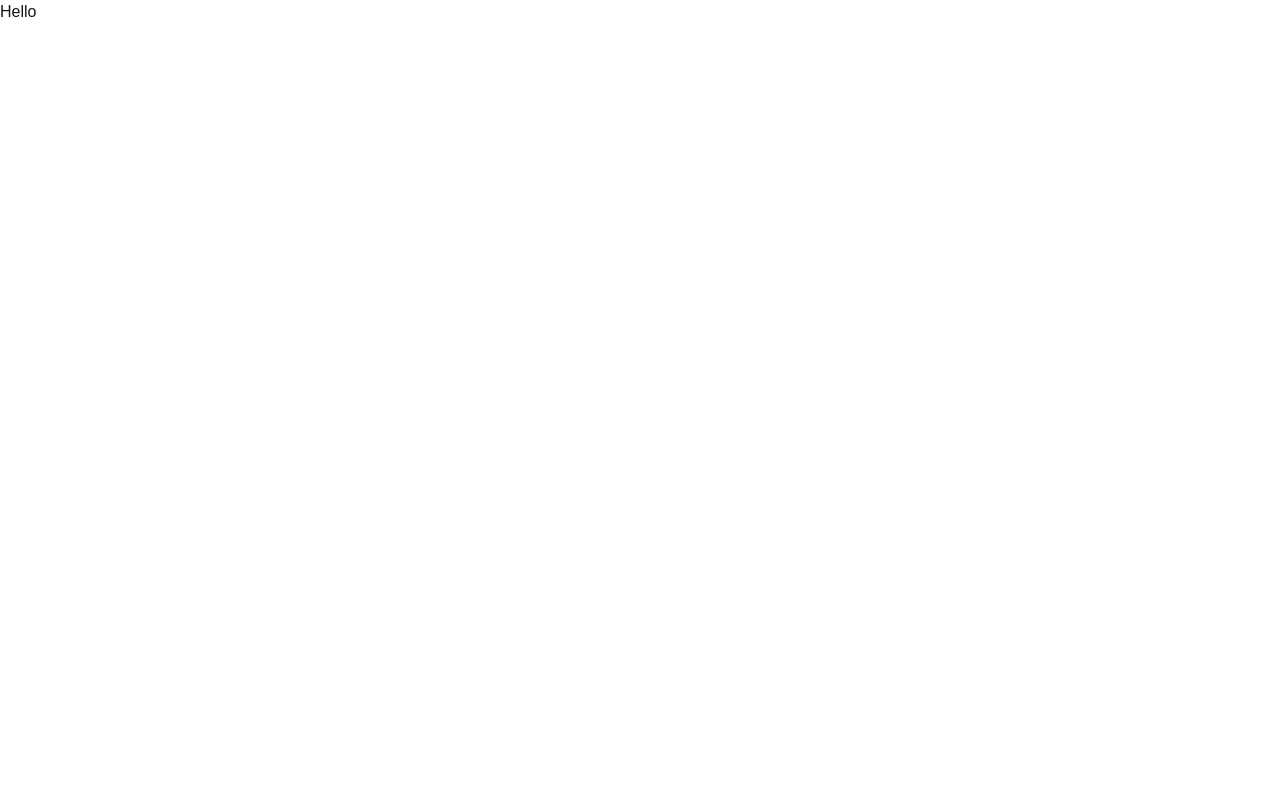
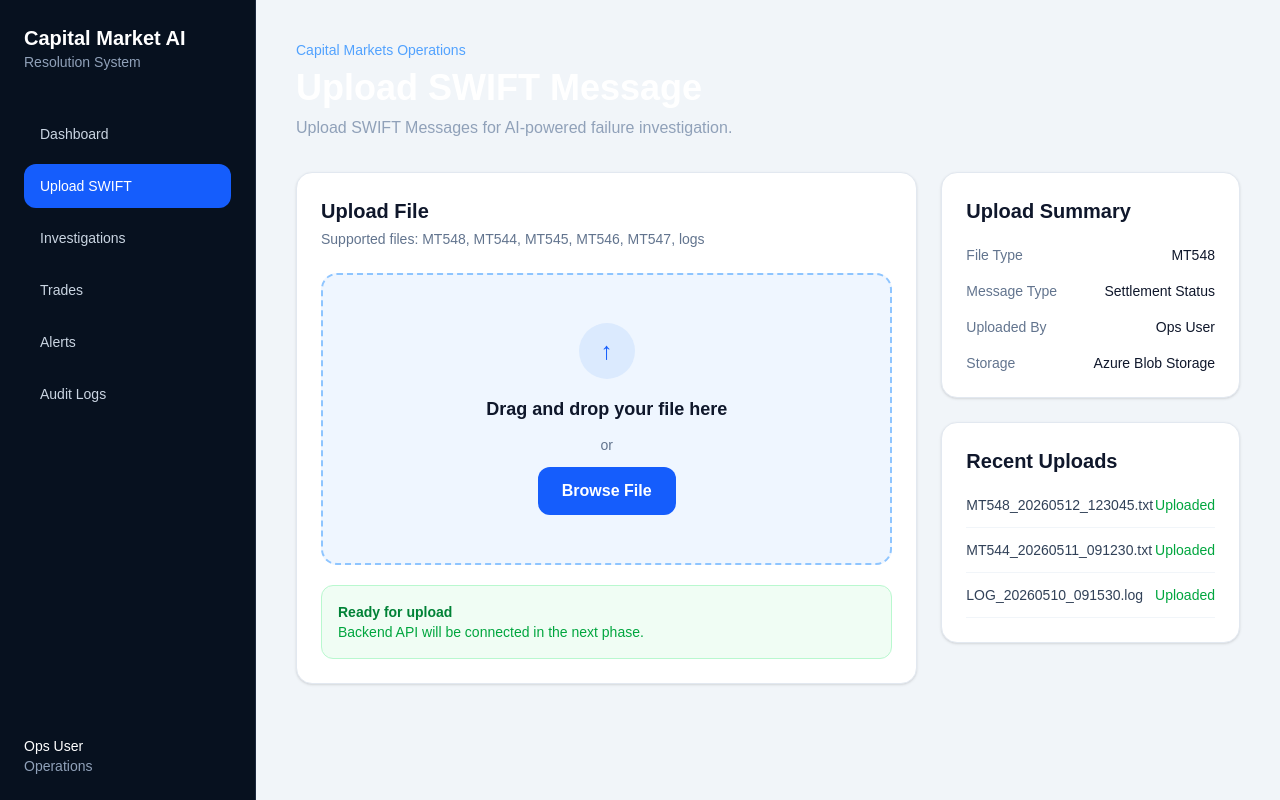
Before and after one commit to AnubhavBangari3/CapitalMarket-AI, a Next.js app in the folder aifrontend/: page / in a window 1280 px wide. Built offline with nearby package versions, Linux system fonts and the light colour scheme.

Commit message:
Frotnend Layout

```diff
--- a/aifrontend/src/app/page.tsx
+++ b/aifrontend/src/app/page.tsx
@@ -1,9 +1,24 @@
-import Image from "next/image";
+import Header from "../components/dashboard/Header";
+import Sidebar from "../components/layout/Sidebar";
+import UploadBox from "../components/upload/UploadBox";
+import UploadSummary from "../components/upload/UploadSummary";
 
 export default function Home() {
   return (
-    <div>
-     <h1>Hello</h1>
-    </div>
+    <main className="min-h-screen bg-slate-100 flex">
+      <Sidebar />
+
+      <section className="flex-1 p-6 md:p-10">
+        <Header />
+
+        <div className="grid grid-cols-1 xl:grid-cols-3 gap-6">
+          <div className="xl:col-span-2">
+            <UploadBox />
+          </div>
+
+          <UploadSummary />
+        </div>
+      </section>
+    </main>
   );
 }
--- /dev/null
+++ b/aifrontend/src/components/dashboard/Header.tsx
@@ -0,0 +1,17 @@
+export default function Header() {
+  return (
+    <div className="mb-8">
+      <p className="text-sm text-blue-400 font-medium mb-2">
+        Capital Markets Operations
+      </p>
+
+      <h2 className="text-3xl md:text-4xl font-bold text-white">
+        Upload SWIFT Message
+      </h2>
+
+      <p className="text-slate-400 mt-2">
+        Upload SWIFT Messages for AI-powered failure investigation.
+      </p>
+    </div>
+  );
+}
--- /dev/null
+++ b/aifrontend/src/components/layout/Sidebar.tsx
@@ -0,0 +1,39 @@
+const menuItems = [
+  "Dashboard",
+  "Upload SWIFT",
+  "Investigations",
+  "Trades",
+  "Alerts",
+  "Audit Logs",
+];
+
+export default function Sidebar() {
+  return (
+    <aside className="w-64 min-h-screen bg-[#07111f] border-r border-slate-800 p-6 hidden md:block">
+      <div className="mb-10">
+        <h1 className="text-xl font-bold text-white">Capital Market AI</h1>
+        <p className="text-sm text-slate-400">Resolution System</p>
+      </div>
+
+      <nav className="space-y-2">
+        {menuItems.map((item) => (
+          <div
+            key={item}
+            className={`px-4 py-3 rounded-xl cursor-pointer text-sm ${
+              item === "Upload SWIFT"
+                ? "bg-blue-600 text-white"
+                : "text-slate-300 hover:bg-slate-800"
+            }`}
+          >
+            {item}
+          </div>
+        ))}
+      </nav>
+
+      <div className="absolute bottom-6 text-sm text-slate-400">
+        <p className="font-medium text-white">Ops User</p>
+        <p>Operations</p>
+      </div>
+    </aside>
+  );
+}
--- /dev/null
+++ b/aifrontend/src/components/upload/UploadBox.tsx
@@ -0,0 +1,38 @@
+export default function UploadBox() {
+  return (
+    <div className="bg-white rounded-2xl border border-slate-200 p-6 shadow-sm">
+      <h3 className="text-xl font-semibold text-slate-900 mb-1">
+        Upload File
+      </h3>
+
+      <p className="text-sm text-slate-500 mb-6">
+        Supported files: MT548, MT544, MT545, MT546, MT547, logs
+      </p>
+
+      <div className="border-2 border-dashed border-blue-300 bg-blue-50 rounded-2xl p-12 text-center">
+        <div className="mx-auto mb-4 h-14 w-14 rounded-full bg-blue-100 flex items-center justify-center text-blue-600 text-2xl">
+          ↑
+        </div>
+
+        <h4 className="text-lg font-semibold text-slate-900">
+          Drag and drop your file here
+        </h4>
+
+        <p className="text-sm text-slate-500 my-3">or</p>
+
+        <button className="bg-blue-600 hover:bg-blue-700 text-white px-6 py-3 rounded-xl font-semibold">
+          Browse File
+        </button>
+      </div>
+
+      <div className="mt-5 rounded-xl border border-green-200 bg-green-50 p-4">
+        <p className="text-sm font-semibold text-green-700">
+          Ready for upload
+        </p>
+        <p className="text-sm text-green-600">
+          Backend API will be connected in the next phase.
+        </p>
+      </div>
+    </div>
+  );
+}
--- /dev/null
+++ b/aifrontend/src/components/upload/UploadSummary.tsx
@@ -0,0 +1,51 @@
+const recentUploads = [
+  "MT548_20260512_123045.txt",
+  "MT544_20260511_091230.txt",
+  "LOG_20260510_091530.log",
+];
+
+export default function UploadSummary() {
+  return (
+    <div className="space-y-6">
+      <div className="bg-white rounded-2xl border border-slate-200 p-6 shadow-sm">
+        <h3 className="text-xl font-semibold text-slate-900 mb-5">
+          Upload Summary
+        </h3>
+
+        <div className="space-y-4 text-sm">
+          <Info label="File Type" value="MT548" />
+          <Info label="Message Type" value="Settlement Status" />
+          <Info label="Uploaded By" value="Ops User" />
+          <Info label="Storage" value="Azure Blob Storage" />
+        </div>
+      </div>
+
+      <div className="bg-white rounded-2xl border border-slate-200 p-6 shadow-sm">
+        <h3 className="text-xl font-semibold text-slate-900 mb-5">
+          Recent Uploads
+        </h3>
+
+        <div className="space-y-3">
+          {recentUploads.map((file) => (
+            <div
+              key={file}
+              className="flex justify-between items-center text-sm border-b border-slate-100 pb-3"
+            >
+              <span className="text-slate-700">{file}</span>
+              <span className="text-green-600 font-medium">Uploaded</span>
+            </div>
+          ))}
+        </div>
+      </div>
+    </div>
+  );
+}
+
+function Info({ label, value }: { label: string; value: string }) {
+  return (
+    <div className="flex justify-between gap-4">
+      <span className="text-slate-500">{label}</span>
+      <span className="font-medium text-slate-900 text-right">{value}</span>
+    </div>
+  );
+}
```
